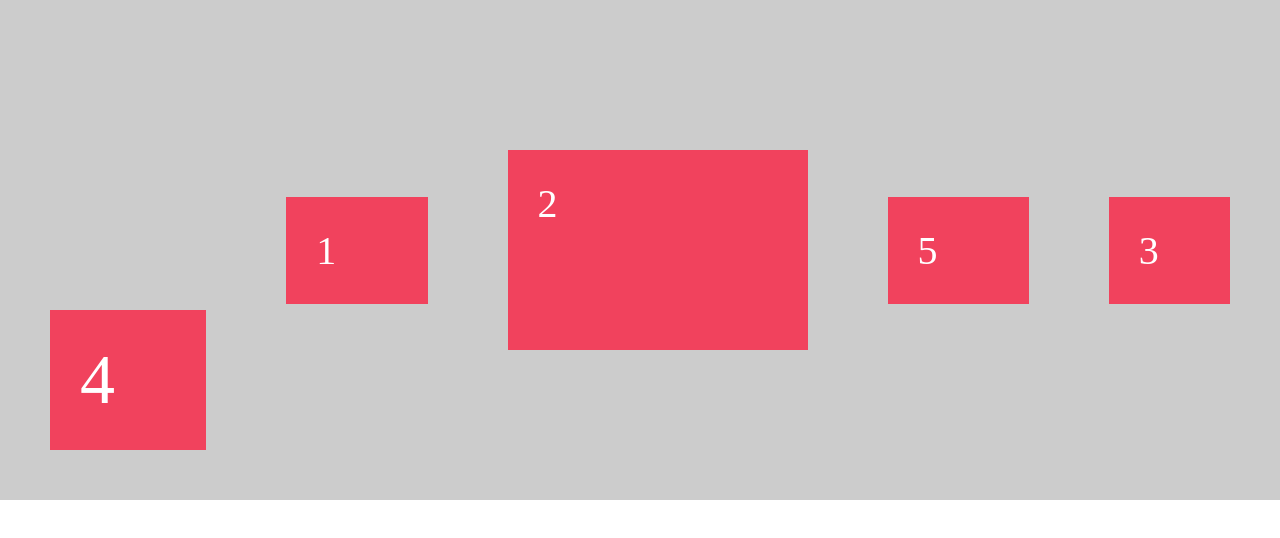
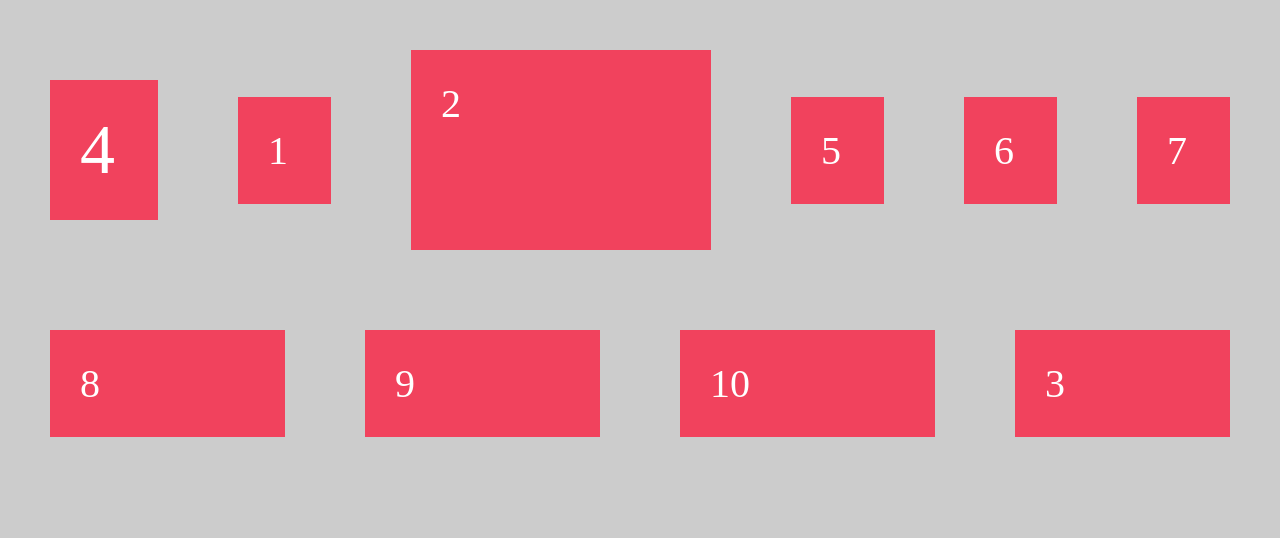
Before and after one commit to akash9696/CSS-flex_box, a plain HTML site: page index.html in a window 1280 px wide. Drawn offline with Linux system fonts and the light colour scheme.

Commit message:
4. L:71 - A Basic Intro...: Adding More Flex Items

```diff
--- a/index.html
+++ b/index.html
@@ -15,6 +15,12 @@
         <div class="item i3">3</div>
         <div class="item i4">4</div>
         <div class="item i5">5</div>
+
+        <div class="item">6</div>
+        <div class="item">7</div>
+        <div class="item">8</div>
+        <div class="item">9</div>
+        <div class="item">10</div>
     </div>
 
 </body>
--- a/styles.css
+++ b/styles.css
@@ -272,3 +272,43 @@
                 flex: 0 1 300px;
             }
 /*? ----------------------------END------------------------------ */
+
+
+/*?  Adding More Flex Items */
+
+/*! 1. What happens if we add another five elements in out HTML code? */
+
+    /*  <div class="item">6</div>
+        <div class="item">7</div>
+        <div class="item">8</div>
+        <div class="item">9</div>
+        <div class="item">10</div>
+
+        You will see that all of these flex items, will start getting cramped into the flex-container.
+        And if we decrease the viewport height even more then at some point they even start overflowing the flex-container.
+        But as we know, there's another property that we can use on the flex container which is - `flex-wrap` and it's initial value is `no-wrap` and that's because it's not wrapping into a new line. */
+
+        .container {
+            flex-wrap: wrap;
+        }
+        /*  If we set it to `wrap`, then it will create a new line for the flex items that no longer fit the container.
+            And if we actually decreases the view port even more then you'll see that more and more elements will come down to the second row or the second line that is created by this property as the flex items start to wrap.
+            This can be pretty useful for responsive design when we get less and less space to work with in our layouts. */
+
+/*! ----------------------------------------------------------------- */
+
+/*! 2. align-content: ; */
+
+    /*  We have to set these 2 things before discussing `align-content` property. */
+    .container {
+        height: 1000px;
+    }
+    .i4 {
+        align-self: auto;
+    }
+
+    /* `align-content` property aligns the rows along the cross axis
+        It's pretty similar to align-items with the difference that align-items aligns the flex items but the align-content aligns entire rows, along the cross-axis.*/
+    .container {
+        align-content: flex-start;
+    }
```
Also changed, not shown: 1 other file.
